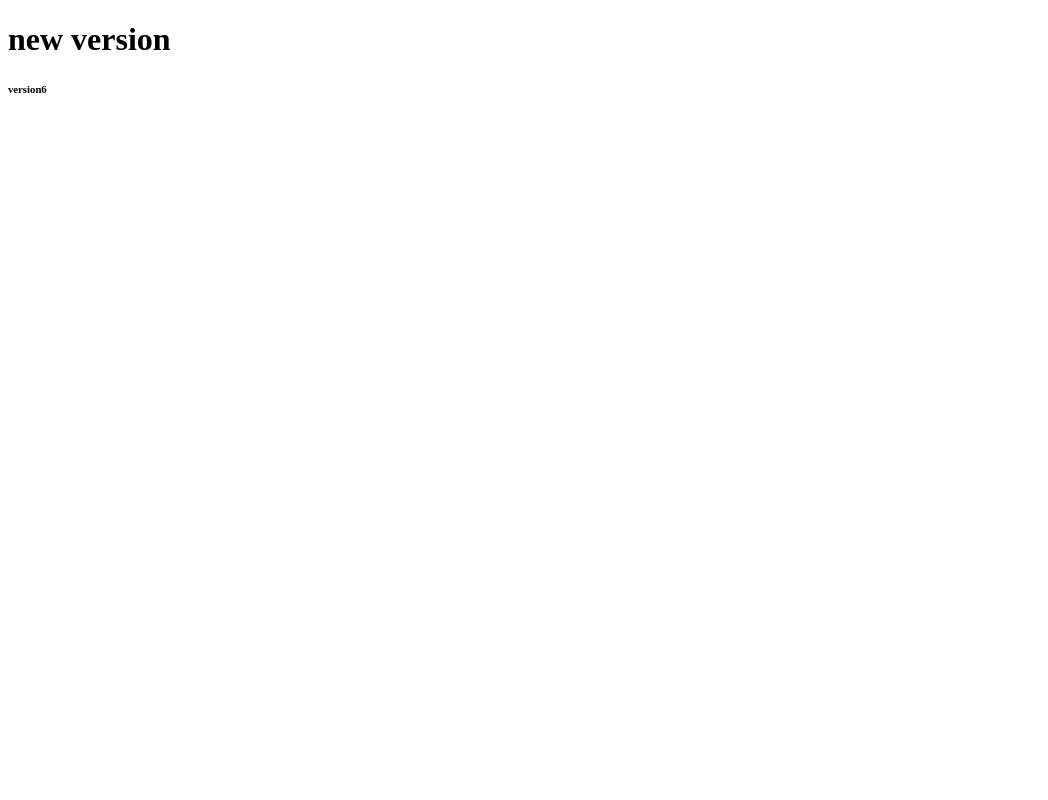
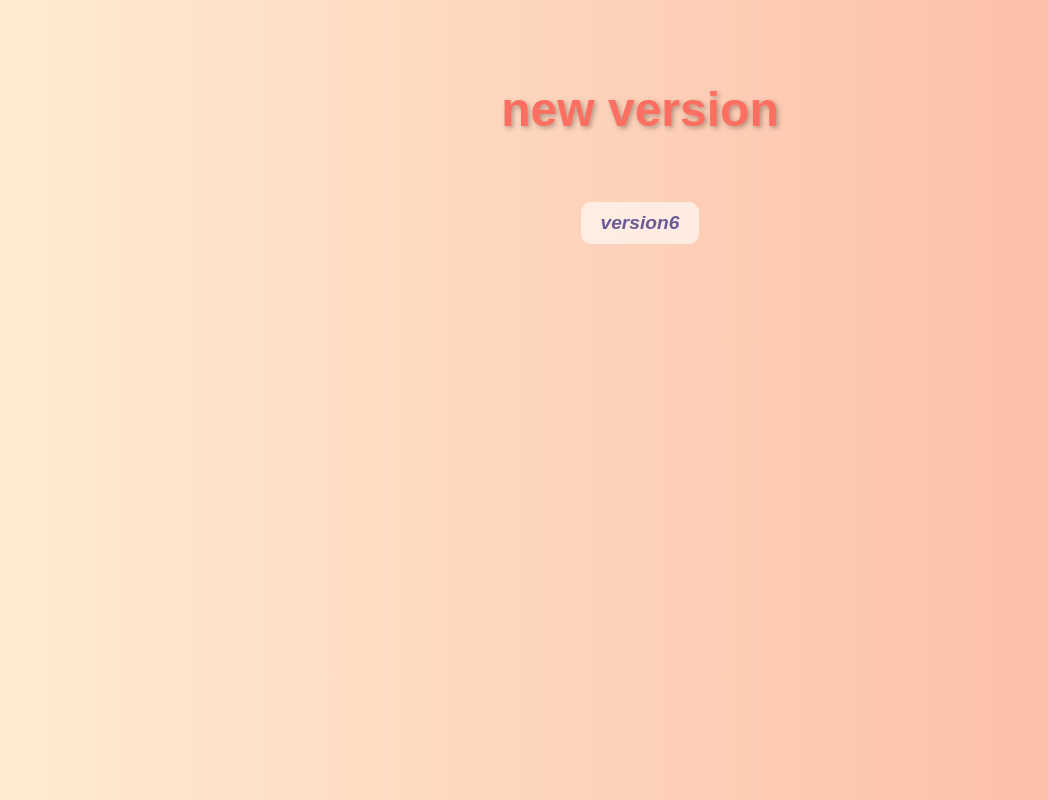
Before and after one commit to User47022/myrepo, a plain HTML site: page index.html in a window 1280 px wide. Shown: the whole page, without its empty margins (0-1048 px from the left). Drawn offline with Linux system fonts and the light colour scheme.

Commit message:
design added for webpage

```diff
--- a/index.html
+++ b/index.html
@@ -3,6 +3,8 @@
 <head>
     <meta charset="UTF-8">
     <meta name="viewport" content="width=device-width, initial-scale=1.0">
+    <link rel="stylesheet" href="style.css">
+
     <title>Document</title>
 </head>
 <body>
--- /dev/null
+++ b/style.css
@@ -0,0 +1,30 @@
+ /* style.css */
+
+/* General body styling */
+body {
+    font-family: Arial, Helvetica, sans-serif;
+    background: linear-gradient(to right, #ffecd2, #fcb69f);
+    color: #333;
+    text-align: center;
+    margin: 0;
+    padding: 50px;
+}
+
+/* Styling for h1 */
+h1 {
+    color: #ff6f61;
+    font-size: 3em;
+    text-shadow: 2px 2px 5px rgba(0,0,0,0.3);
+    margin-bottom: 20px;
+}
+
+/* Styling for h6 */
+h6 {
+    color: #6b5b95;
+    font-size: 1.2em;
+    font-style: italic;
+    background-color: rgba(255, 255, 255, 0.6);
+    display: inline-block;
+    padding: 10px 20px;
+    border-radius: 10px;
+}
```
